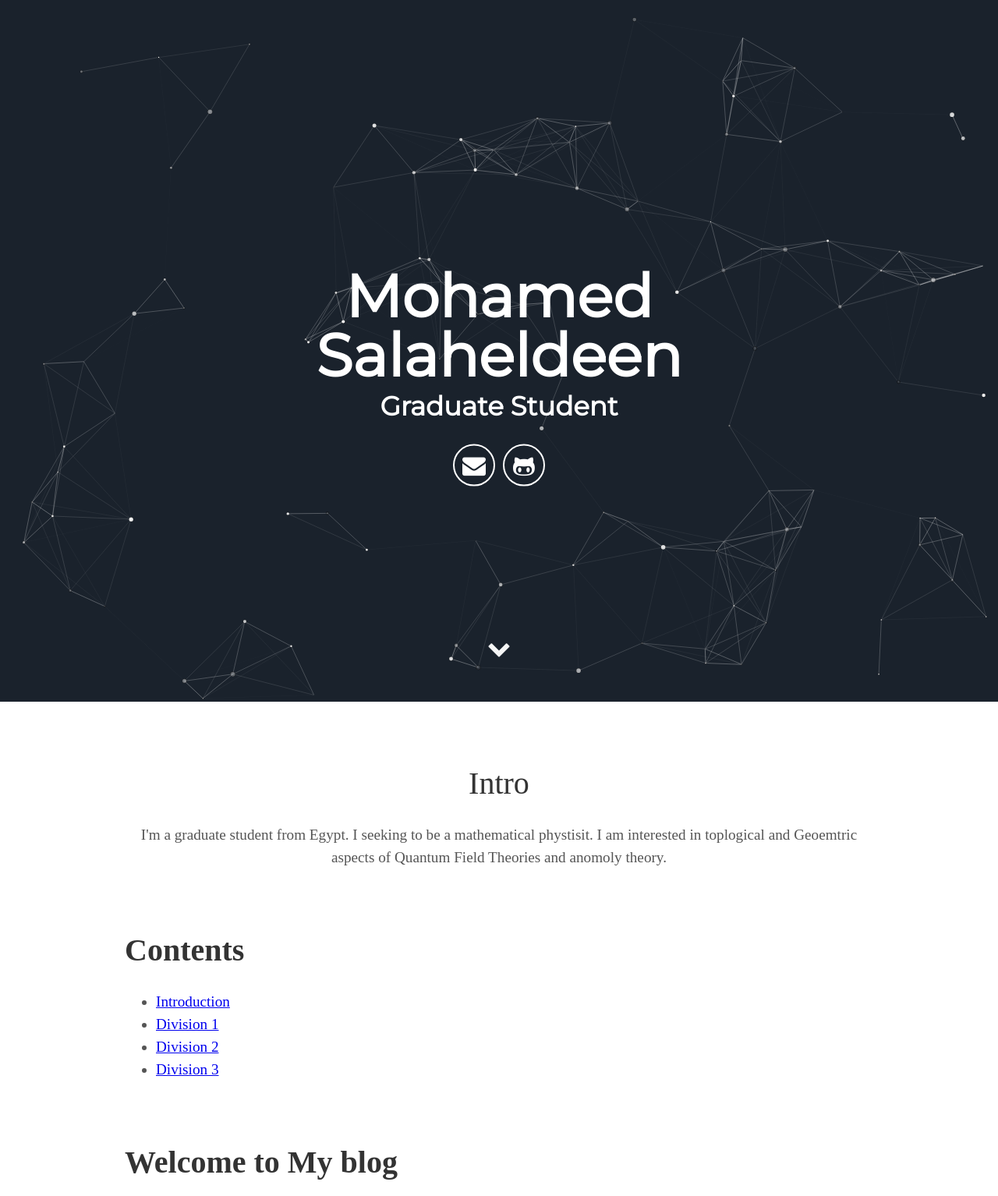
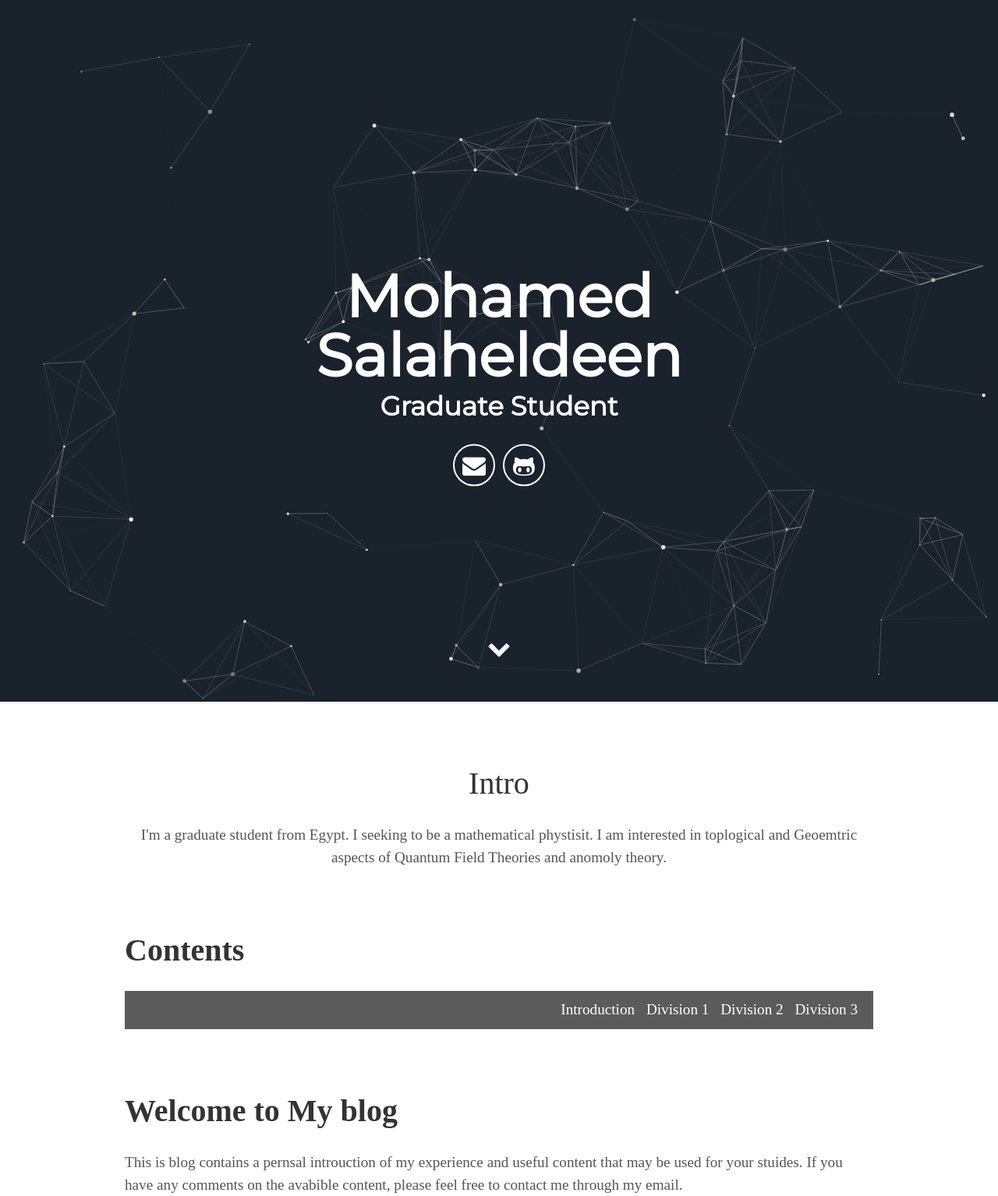
Before and after one commit to msalahelden/msalahelden.github.io, a Jekyll site: the page built from index.html, in a window 1280 px wide. Shown: the top 1534 px of the page at 78% size. Built offline with Jekyll 4.4.1, drawn with Linux system fonts in a browser that asks for light colours; some web fonts are replaced; grey boxes are pictures that could not be loaded.

Commit message:
Update head.html

```diff
--- a/_includes/head.html
+++ b/_includes/head.html
@@ -1,3 +1,59 @@
+<head>
+    <meta charset="UTF-8">
+    <meta name="viewport" content="width=device-width, initial-scale=1.0">
+    <title>HTML Page with Navigation and Three Divisions</title>
+    <style>
+        /* Add some basic styling with CSS */
+        body {
+            font-family: Arial, sans-serif;
+            margin: 0;
+            padding: 0;
+            box-sizing: border-box;
+        }
+
+        /* Style the divisions */
+        .section {
+            display: flex;
+            align-items: center;
+            justify-content: space-between; /* Align content to the ends */
+            width: 100%;
+            padding: 20px;
+            text-align: center;
+            background-color: #f2f2f2;
+            border-bottom: 1px solid #ccc;
+        }
+
+        /* Style the image within each division */
+        .section img {
+            width: 100px; /* Adjust the width of the image as needed */
+        }
+
+        /* Style the navigation list */
+        #navigation {
+            background-color: rgba(51, 51, 51, 0.8); /* Use RGBA for transparency */
+            color: white;
+            padding: 10px;
+            margin-bottom: 20px;
+            text-align: right; /* Align content to the right */
+        }
+
+        #navigation ul {
+            list-style-type: none;
+            margin: 0;
+            padding: 0;
+        }
+
+        #navigation li {
+            display: inline;
+            margin-right: 10px;
+        }
+
+        #navigation a {
+            text-decoration: none;
+            color: white;
+        }
+    </style>
+</head>
 <head>
   <meta charset="utf-8">
   <meta http-equiv="X-UA-Compatible" content="IE=edge">
```
